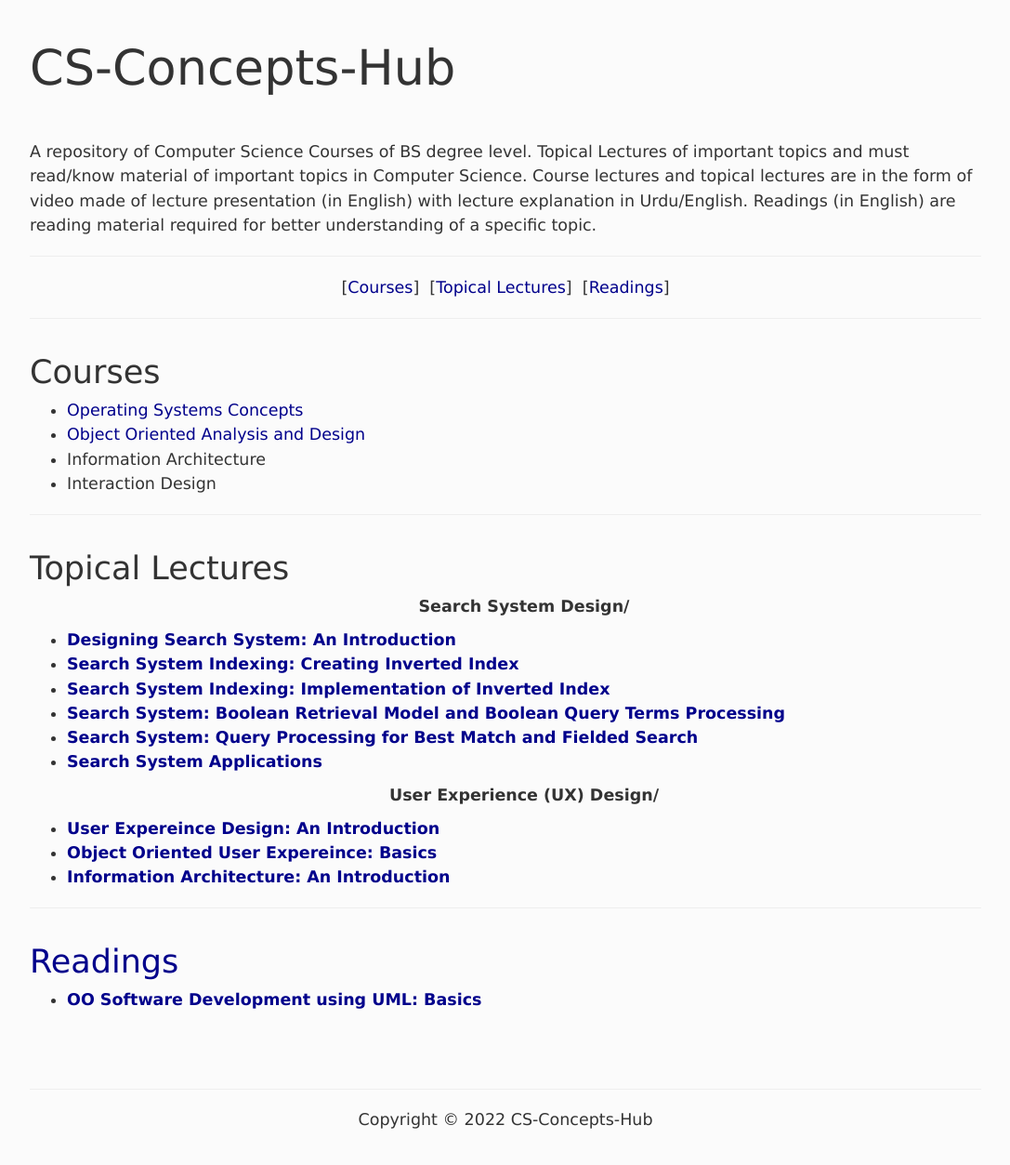
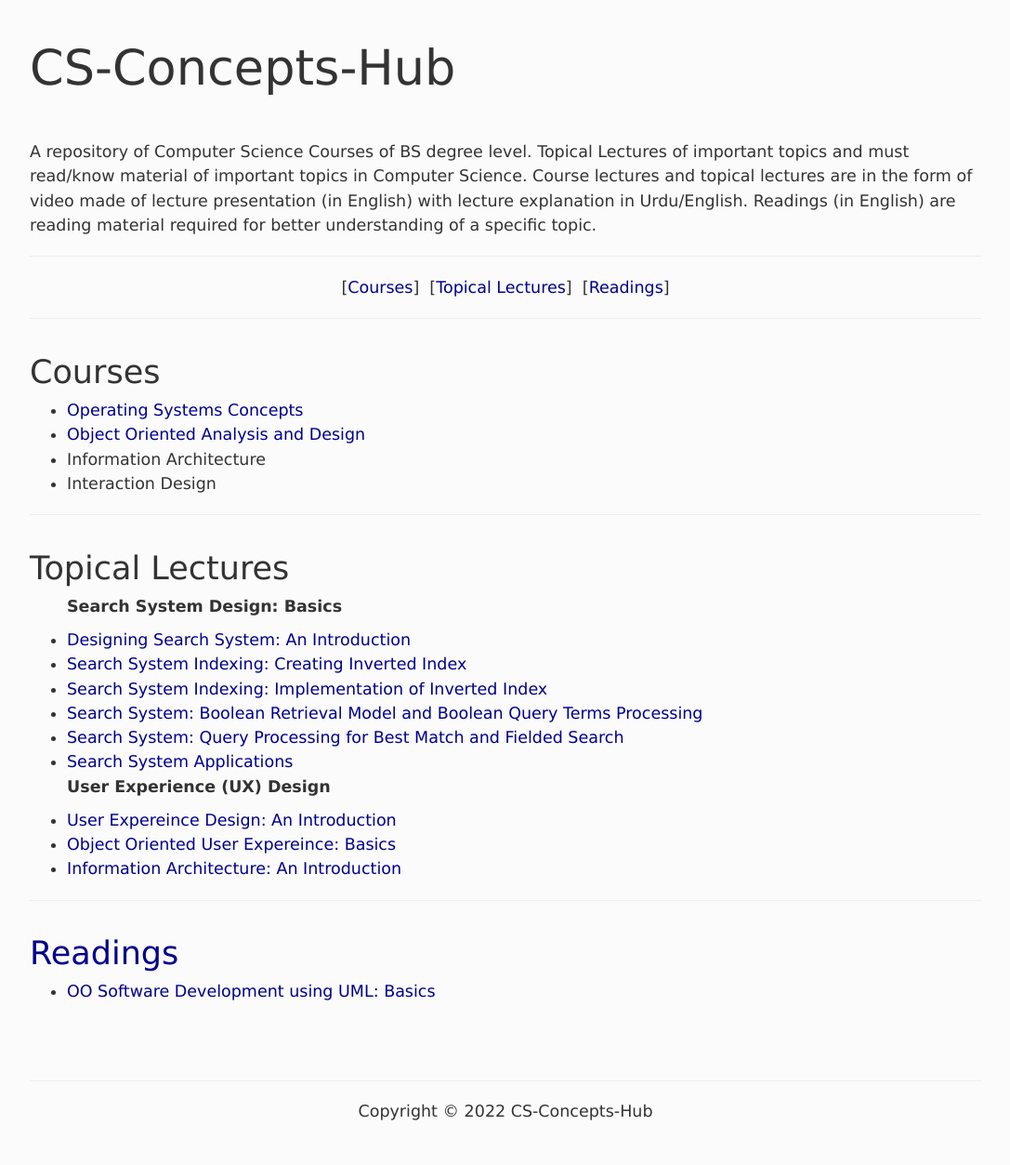
Before and after one commit to CS-Concepts-hub/CS-Concepts-hub, a Jekyll site: the page built from index.html, in a window 1280 px wide, cut to the strip 104-1408 px from the top of the page. Shown: the top 1253 px of the strip at 93% size, without its empty margins (96-1183 px from the left). Built offline with Jekyll 4.4.1, drawn with Linux system fonts in a browser that asks for light colours.

Commit message:
Update index.html

```diff
--- a/index.html
+++ b/index.html
@@ -30,7 +30,7 @@ weight: 0
 		<h2 class="title" id="lectures">Topical Lectures</h2>
 		<ul>
 			<p>
-				<center><b>Search System Design/<b></center>
+			<b>Search System Design: Basics</b>
 			</p>
 			<li><a href="https://youtu.be/yWyvvknmAuo" target="youtube">Designing Search System: An Introduction</a></li>
 			<li><a href="https://youtu.be/IHdgPrpbNSQ" target="youtube">Search System Indexing: Creating Inverted Index</a></li>
@@ -39,7 +39,7 @@ weight: 0
 			<li><a href="https://youtu.be/AzDh8RcoT6Q" target="youtube">Search System: Query Processing for Best Match and Fielded Search</a></li>
 			<li><a href="https://youtu.be/8uTnYRHYhjk" target="youtube">Search System Applications</a></li>
 			<p>
-				<center><b>User Experience (UX) Design/<b></center>
+			<b>User Experience (UX) Design</b>
 			</p>
 			<li><a href="https://youtu.be/MhMoJnTl338" target="youtube">User Expereince Design: An Introduction</a></li>
 			<li><a href="https://youtu.be/nfy-VGv6AQE" target="youtube">Object Oriented User Expereince: Basics</a></li>
```
